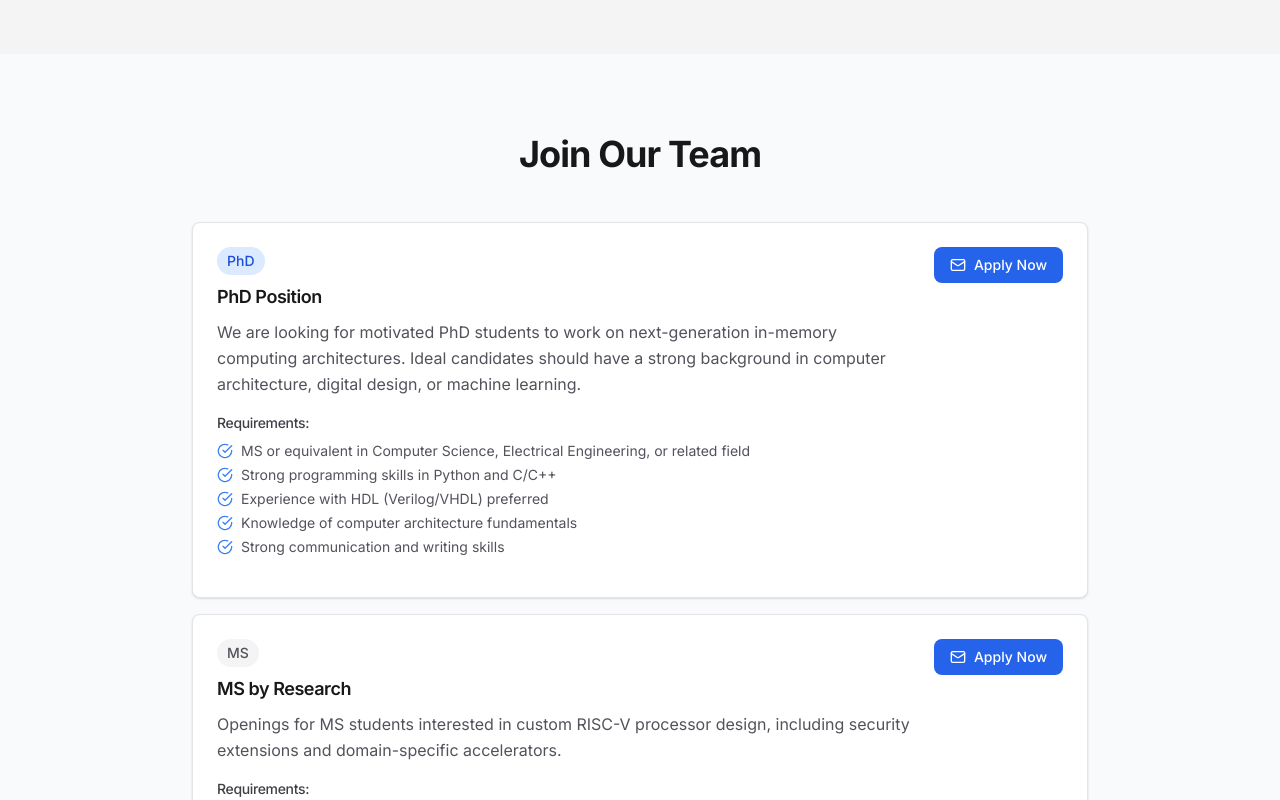
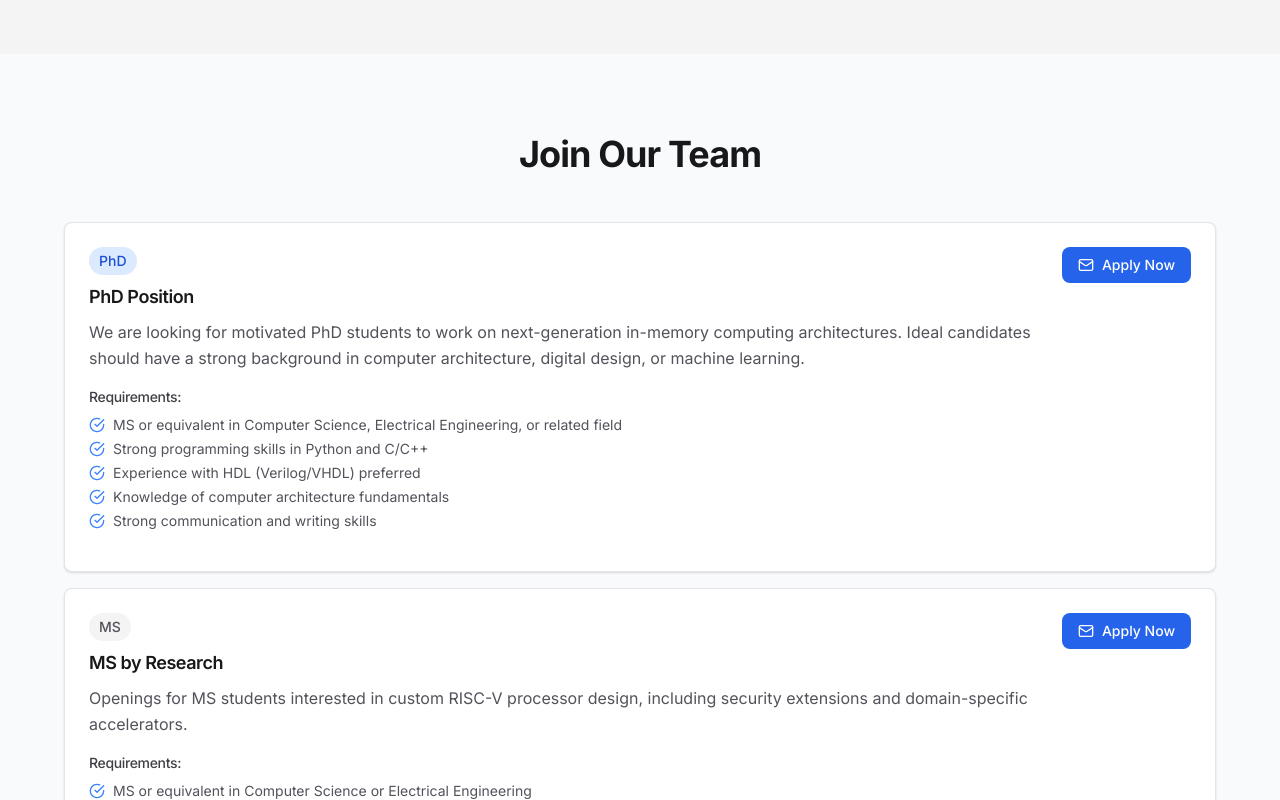
Before and after one commit to SARCS-Research-Group-IIITH/SARCS-Research-Group-IIITH.github.io, a Next.js app: page /contact in a window 1280 px wide. Shown: the part 380-1180 px from the top of the page. Built offline with nearby package versions, Linux system fonts and the light colour scheme.

Commit message:
added pastel colors & increases width of openings

```diff
--- a/app/blog/page.tsx
+++ b/app/blog/page.tsx
@@ -33,6 +33,7 @@ export default function BlogPage() {
       <PageHeader
         title="Blogs"
         description="Tutorials, research insights, and updates from our lab."
+        className="bg-amber-50 dark:bg-amber-950/20"
       />
 
       {/* Blog Section - Center Aligned */}
--- a/app/contact/page.tsx
+++ b/app/contact/page.tsx
@@ -60,7 +60,7 @@ export default function ContactPage() {
 
       {/* Openings Section */}
       <Section className="pt-0">
-        <div className="mx-auto max-w-4xl">
+        <div className="mx-auto max-w-6xl">
           <SectionHeader
             title="Join Our Team"
             align="center"
--- a/app/media/page.tsx
+++ b/app/media/page.tsx
@@ -34,6 +34,7 @@ export default function MediaPage() {
       <PageHeader
         title="Media Gallery"
         description="Explore photos from our lab events, conference presentations, team activities, and research highlights."
+        className="bg-purple-50 dark:bg-purple-950/20"
       />
 
       <Section>
--- a/app/people/page.tsx
+++ b/app/people/page.tsx
@@ -43,6 +43,7 @@ export default function PeoplePage() {
       <PageHeader
         title="People"
         description="Meet the researchers and students who make up our lab community."
+        className="bg-green-50 dark:bg-green-950/20"
       />
 
       {/* Faculty Section */}
--- a/app/projects/page.tsx
+++ b/app/projects/page.tsx
@@ -34,6 +34,7 @@ export default function ProjectsPage() {
       <PageHeader
         title="Research"
         description="Our lab focuses on advancing computer architecture and hardware-software co-design across multiple domains. Explore our research areas below."
+        className="bg-teal-50 dark:bg-teal-950/20"
       />
 
       <Section>
--- a/app/publications/page.tsx
+++ b/app/publications/page.tsx
@@ -36,6 +36,7 @@ export default function PublicationsPage() {
         title="Publications"
         description=""
         compact
+        className="bg-indigo-50 dark:bg-indigo-950/20"
       />
       <div className="container-page py-6">
         <PublicationFilters publications={publications} />
--- a/app/resources/page.tsx
+++ b/app/resources/page.tsx
@@ -34,6 +34,7 @@ export default function ResourcesPage() {
       <PageHeader
         title="Resources"
         description="Open-source tools, code repositories, datasets, and documentation from our research. Feel free to use and contribute!"
+        className="bg-blue-50 dark:bg-blue-950/20"
       />
 
       <Section>
```
